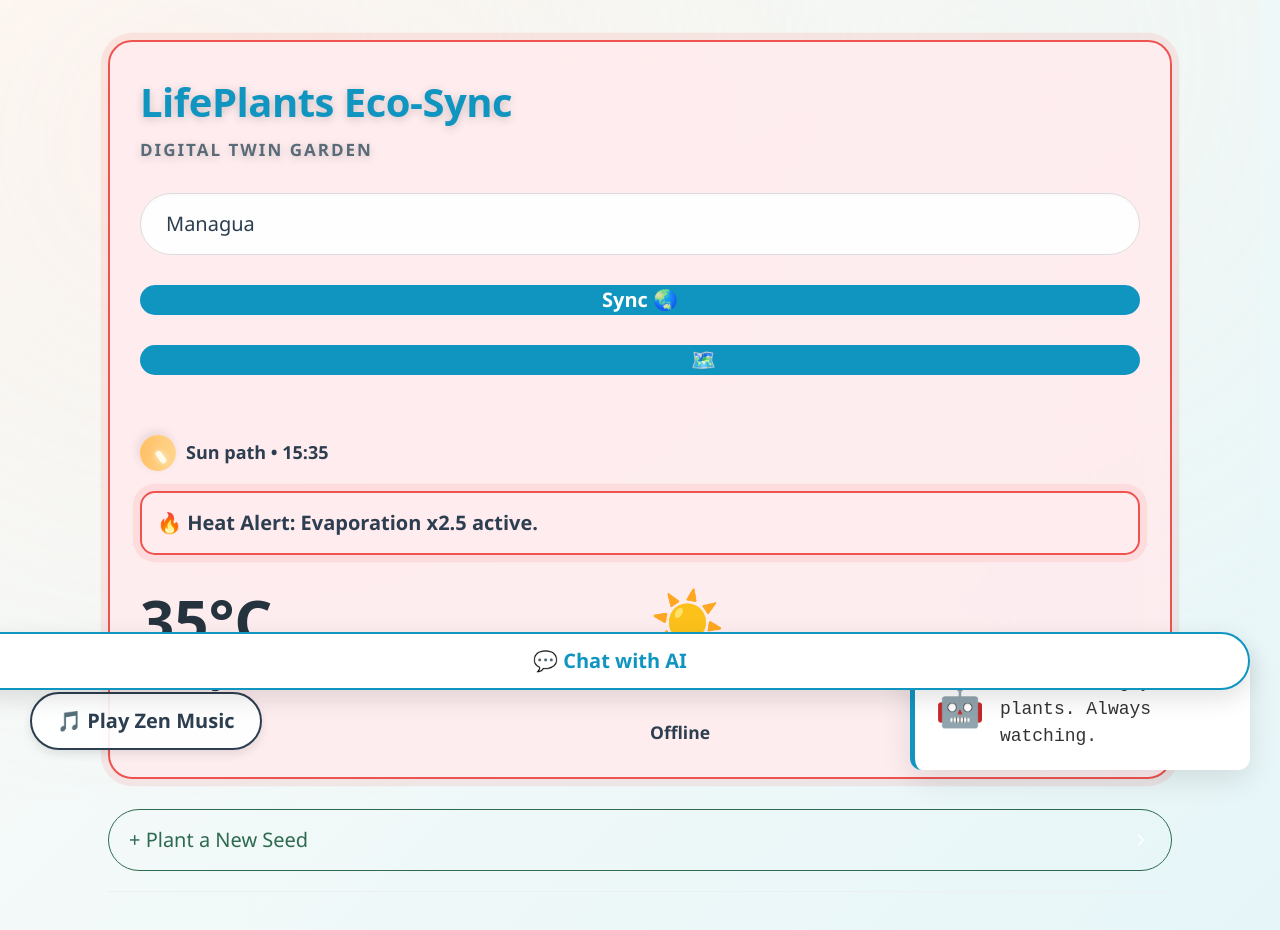
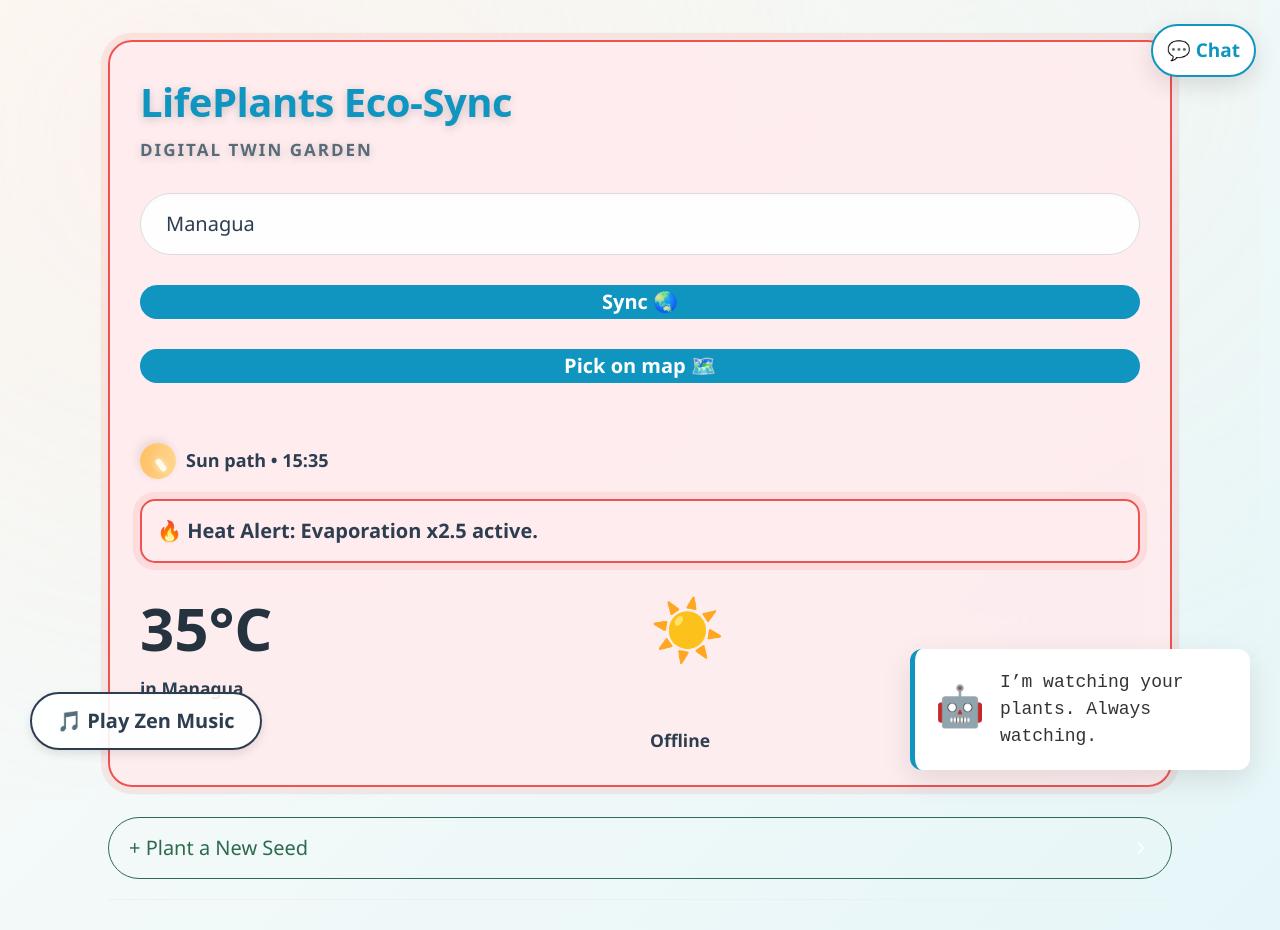
Before and after one commit to MiguelSalmeron/Lifeplants-ecosyn, a Flask app: page / in a window 1280 px wide. Shown: the top 930 px of the page. Run offline with Flask 3, Linux system fonts and the light colour scheme; data that the repository does not hold is empty.

Commit message:
fix: restyle chat launcher position and make search buttons always visible

```diff
--- a/static/css/style.css
+++ b/static/css/style.css
@@ -190,7 +190,12 @@ body.weather-fog::after {
 }
 
 /* --- 6. BUSCADOR REDONDEADO --- */
-.city-search { display: flex; gap: 10px; margin-top: 25px; flex-wrap: wrap; }
+.city-search {
+    display: flex;
+    gap: 10px;
+    margin-top: 25px;
+    flex-wrap: wrap;
+}
 
 .city-search input {
     flex: 1 1 220px;
@@ -202,15 +207,26 @@ body.weather-fog::after {
     box-shadow: inset 0 2px 4px rgba(0,0,0,0.02);
 }
 
-.city-search button {
+/* Botones (Sync y Pick on map) */
+.city-search button,
+.city-search button.outline {
     border-radius: 50px;
-    background-color: var(--primary);
-    border: none;
+    background: var(--primary);
+    border: 2px solid var(--primary);
     padding: 0 35px;
-    font-weight: bold;
-    transition: transform 0.2s;
+    font-weight: 700;
+    color: #fff !important;
+    text-shadow: none;
+    transition: transform 0.2s, background-color 0.2s, border-color 0.2s;
 }
-.city-search button:hover { transform: scale(1.05); background-color: #1b4332; }
+
+.city-search button:hover,
+.city-search button.outline:hover {
+    transform: scale(1.05);
+    background-color: #1b4332;
+    border-color: #1b4332;
+    color: #fff !important;
+}
 
 /* --- 7. GRÁFICOS DE PLANTAS (SVG) --- */
 .plant-svg {
@@ -550,18 +566,26 @@ body.night-mode .solar-compass .icon {
     background: linear-gradient(135deg, rgba(96,165,250,0.7), rgba(59,130,246,0.75));
 }
 
-/* --- 16. CHATBOT MODAL --- */
 .chat-launcher {
     position: fixed;
-    bottom: 90px;
-    right: 30px;
+    top: 24px !important;      /* fuerza esquina superior */
+    right: 24px !important;
+    bottom: auto !important;   /* anula el bottom previo */
     z-index: 1100;
+    display: inline-flex;
+    align-items: center;
+    gap: 6px;
+    width: auto;
+    min-width: fit-content;
+    max-width: 220px;
     border-radius: 999px;
     border: 2px solid var(--primary);
     background: #fff;
     color: var(--primary);
-    padding: 12px 18px;
+    padding: 10px 14px;
     font-weight: 700;
+    font-size: 0.95rem;
+    white-space: nowrap;
     box-shadow: 0 8px 24px rgba(0,0,0,0.12);
     cursor: pointer;
     transition: transform 0.2s ease, box-shadow 0.2s ease;
--- a/templates/index.html
+++ b/templates/index.html
@@ -175,7 +175,8 @@
             <div id="aiText">I’m watching your plants. Always watching.</div>
         </div>
 
-        <button class="chat-launcher" id="chatLauncher">💬 Chat with AI</button>
+        <!-- Botón de chat más corto -->
+        <button class="chat-launcher" id="chatLauncher">💬 Chat</button>
 
     </main>
 
```
